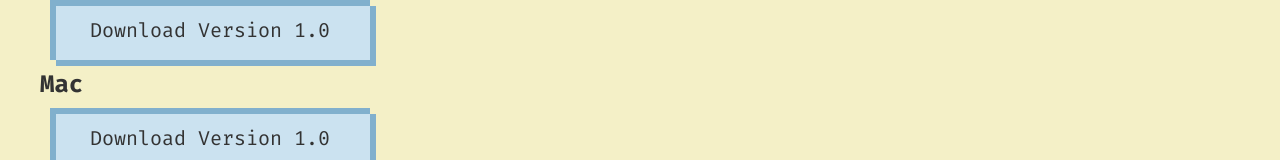
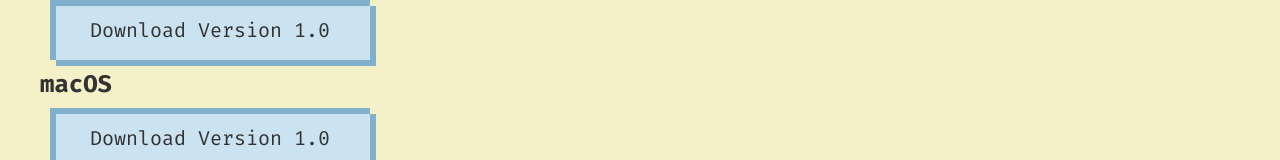
Before and after one commit to dliang3/SDOP-website, a React (Create React App) app: page /Download in a window 1280 px wide. Shown: the part 258-418 px from the top of the page. Built offline with nearby package versions, Linux system fonts and the light colour scheme.

Commit message:
text change

```diff
--- a/src/pages/Download/Download.js
+++ b/src/pages/Download/Download.js
@@ -27,7 +27,7 @@
             Download Version 1.0
           </button>
         </a>
-        <h2>Mac</h2>
+        <h2>macOS</h2>
         <button className="mainButton">
           Download Version 1.0
         </button>
```
